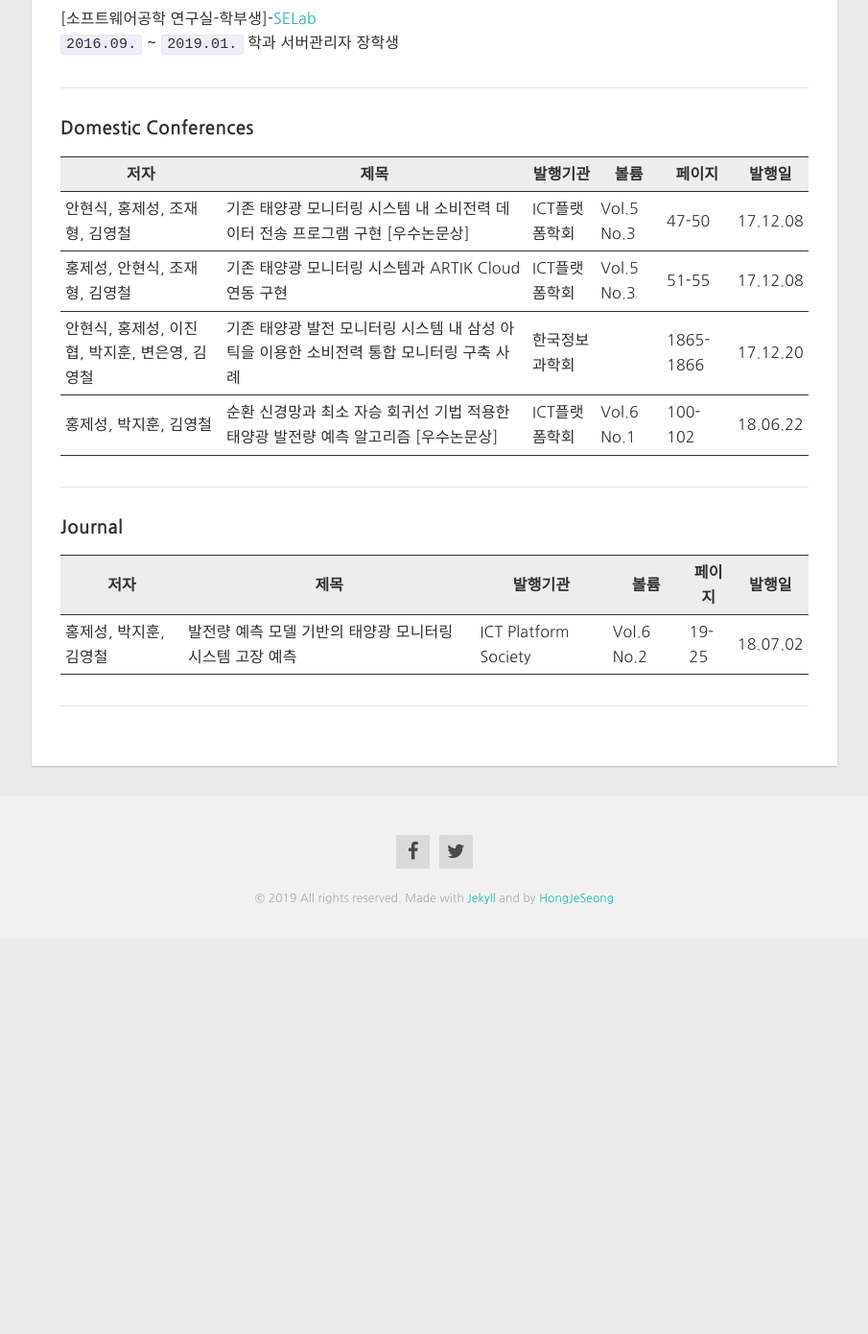
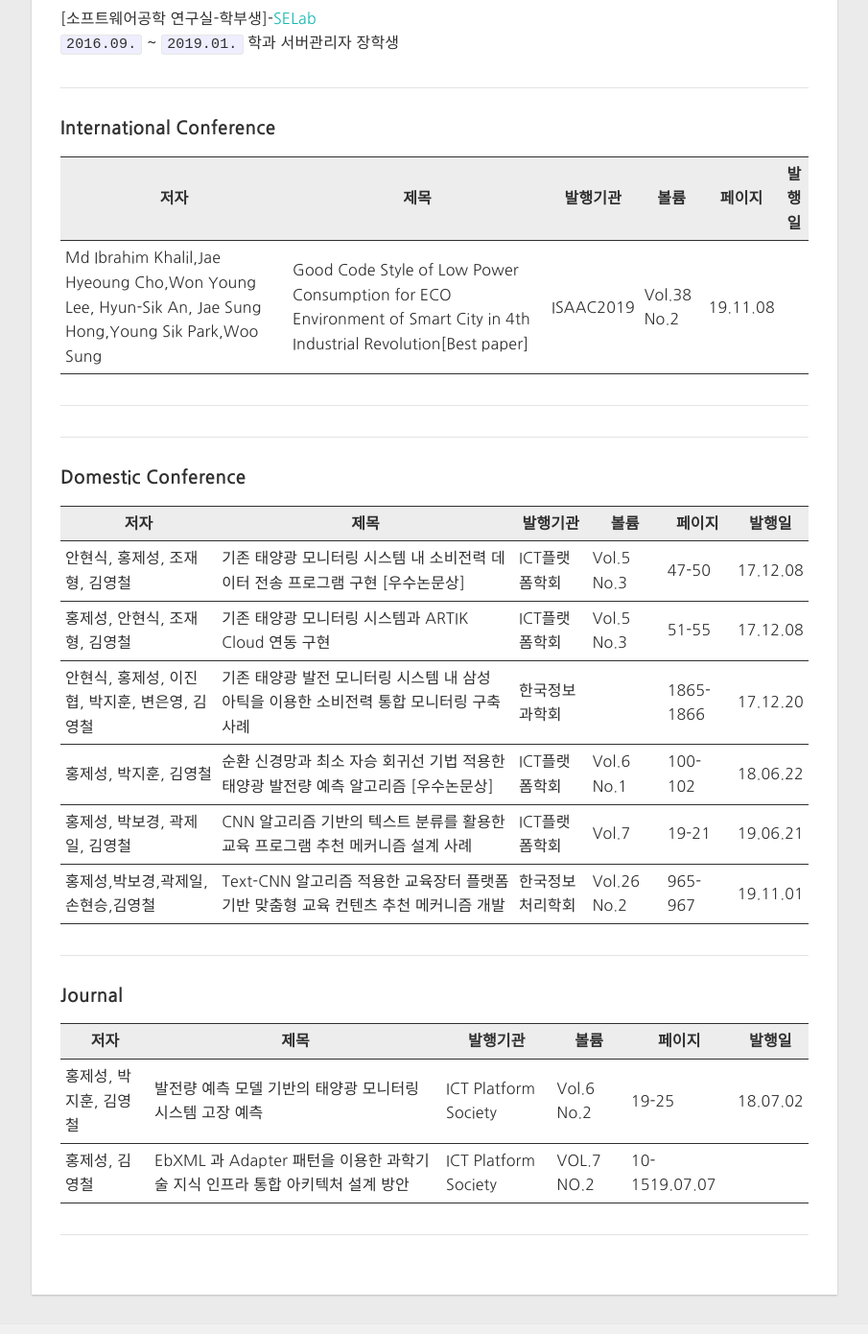
Before and after one commit to HongJeSeong/HongJeSeong.github.io, a Jekyll site: the page built from about/about.md, in a window 1280 px wide and 1400 px high, scrolled down 413 px. Shown: the top 1390 px of the window at 96% size, without its empty margins (187-1092 px from the left). Built offline with Jekyll 4.4.1, drawn with Linux system fonts in a browser that asks for light colours; nearby versions of some CDN libraries; before the commit the page ends 1391 px from its top, so only the background shows below that.

Commit message:
Update about.md

```diff
--- a/about/about.md
+++ b/about/about.md
@@ -16,9 +16,20 @@ E-mail : <howl78@naver.com> , <hong@selab.hongik.ac.kr>
 [소프트웨어공학 연구실-학부생]-[SELab](http://selab.hongik.ac.kr/)
 `2016.09.` ~ `2019.01.` 학과 서버관리자 장학생
 
+
 ---
 
-#### Domestic Conferences
+#### International Conference
+
+저자|제목|발행기관|볼륨|페이지|발행일
+---|---|---|---|---|---|
+Md Ibrahim Khalil,Jae Hyeoung Cho,Won Young Lee, Hyun-Sik An, Jae Sung Hong,Young Sik Park,Woo Sung|Good Code Style of Low Power Consumption for ECO Environment of Smart City in 4th Industrial Revolution[Best paper]|ISAAC2019|Vol.38 No.2|19.11.08
+
+---
+
+---
+
+#### Domestic Conference
 
 저자|제목|발행기관|볼륨|페이지|발행일
 ---|---|---|---|---|---|
@@ -26,6 +37,8 @@ E-mail : <howl78@naver.com> , <hong@selab.hongik.ac.kr>
 홍제성, 안현식, 조재형, 김영철|기존 태양광 모니터링 시스템과 ARTIK Cloud 연동 구현|ICT플랫폼학회|Vol.5 No.3|51-55|17.12.08
 안현식, 홍제성, 이진협, 박지훈, 변은영, 김영철|기존 태양광 발전 모니터링 시스템 내 삼성 아틱을 이용한 소비전력 통합 모니터링 구축 사례|한국정보과학회||1865-1866|17.12.20
 홍제성, 박지훈, 김영철 |순환 신경망과 최소 자승 회귀선 기법 적용한 태양광 발전량 예측 알고리즘 [우수논문상]|ICT플랫폼학회|Vol.6 No.1|100-102|18.06.22
+홍제성, 박보경, 곽제일, 김영철|CNN 알고리즘 기반의 텍스트 분류를 활용한 교육 프로그램 추천 메커니즘 설계 사례|ICT플랫폼학회|Vol.7|19-21|19.06.21
+홍제성,박보경,곽제일,손현승,김영철|Text-CNN 알고리즘 적용한 교육장터 플랫폼 기반 맞춤형 교육 컨텐츠 추천 메커니즘 개발|한국정보처리학회|Vol.26 No.2|965-967|19.11.01
 
 ---
 
@@ -34,18 +47,6 @@ E-mail : <howl78@naver.com> , <hong@selab.hongik.ac.kr>
 저자|제목|발행기관|볼륨|페이지|발행일
 ---|---|---|---|---|---|
 홍제성, 박지훈, 김영철|발전량 예측 모델 기반의 태양광 모니터링 시스템 고장 예측|ICT Platform Society|Vol.6 No.2|19-25|18.07.02
+홍제성, 김영철|EbXML 과 Adapter 패턴을 이용한 과학기술 지식 인프라 통합 아키텍처 설계 방안|ICT Platform Society|VOL.7 NO.2|10-1519.07.07
 
 ---
-
-<!--
-학년/학기|1학년|2학년|3학년|4학년
----|---|---|---|---|
-1학기|2.54|2.82|4.39|4.41
-2학기|3.53|4.24|3.58|4.25
-
-**전공:3.94/4.50**
-
-**전체:3.70/4.50**
-
----
--->
```
